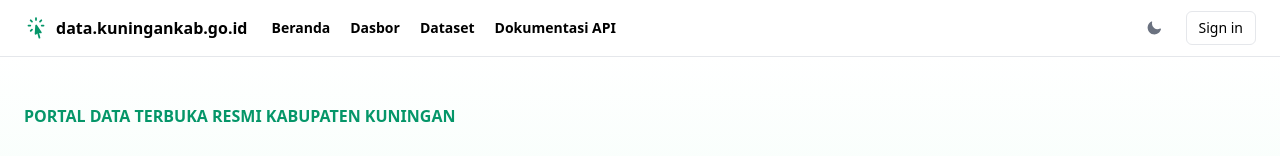
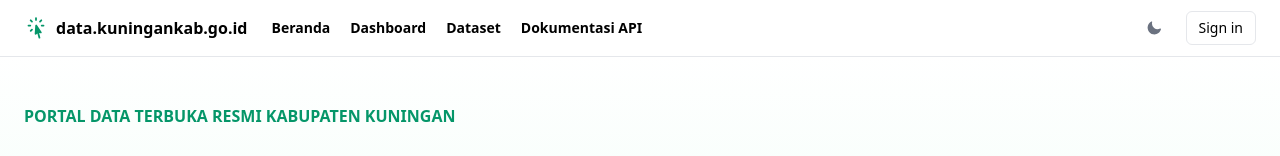
Before and after one commit to herulhidayat/kuningan-app-development, a Next.js app: page / in a window 1280 px wide. Shown: the top 156 px of the page. Built offline with nearby package versions, Linux system fonts and the light colour scheme.

Commit message:
fix menu name

```diff
--- a/app/dashboards/page.tsx
+++ b/app/dashboards/page.tsx
@@ -43,8 +43,8 @@ const DashboardsPage = () => {
   return (
     <div>
       <Hero
-        title="Dasbor"
-        description="Halaman Dasbor menyajikan visualisasi data interaktif dari berbagai kategori, seperti ekonomi, kesehatan, dan pendidikan, untuk memberikan gambaran cepat dan mendukung keputusan berbasis data."
+        title="Dashboard"
+        description="Halaman dashboard menyajikan visualisasi data interaktif dari berbagai kategori, seperti ekonomi, kesehatan, dan pendidikan, untuk memberikan gambaran cepat dan mendukung keputusan berbasis data."
       />
       <div className="flex items-center justify-center w-full text-[16px]/7 text-justify">
         <div className="flex flex-col rounded-lg my-5 px-3 w-full max-w-screen-2xl dark:bg-zinc-800">
--- a/components/organisms/header.tsx
+++ b/components/organisms/header.tsx
@@ -22,7 +22,7 @@ export default function Header() {
     },
     {
       id: 2,
-      title: 'Dasbor',
+      title: 'Dashboard',
       href: '/dashboards',
     },
     {
```
